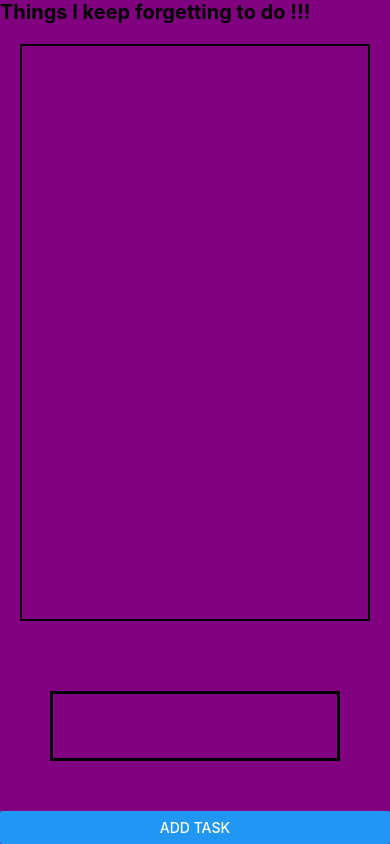
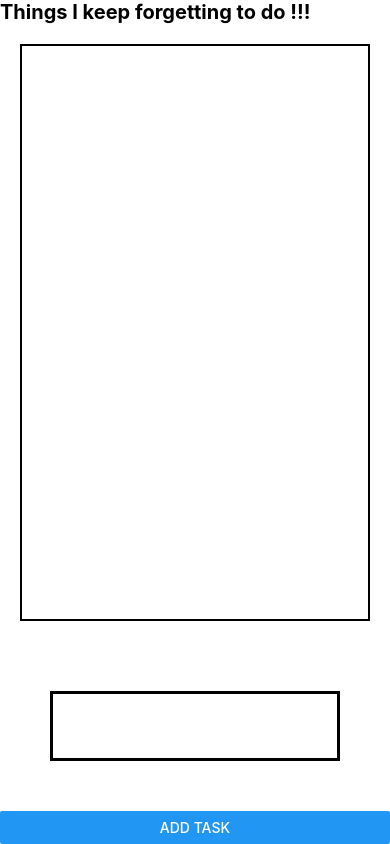
Before and after one commit to arbrown110/The-index, a React Native app: screen / in a window 390 px wide. Built offline with nearby package versions, Linux system fonts and the light colour scheme.

Commit message:
adding notes about todo and changing stylesheet.

```diff
--- a/App.js
+++ b/App.js
@@ -45,7 +45,7 @@ const  App = () => {
 const styles = StyleSheet.create({
   container: {
     flex: 1,
-    backgroundColor: 'purple',
+    backgroundColor: 'white',
 
     // paddingTop: StatusBar.currentHeight,
   },
@@ -63,7 +63,8 @@ const styles = StyleSheet.create({
   listTodo: {
    margin: 20,
    padding: 20,
-  //  alignItems: 'center',
+   flexDirection: 'columns',
+    // alignItems: 'baseline',
   //  justifyContent: 'center',
    borderWidth: 2,
 
@@ -72,3 +73,6 @@ const styles = StyleSheet.create({
 });
 
 export default App;
+
+
+/// align item can only be a container . Will need to change code to make todo list .
```
